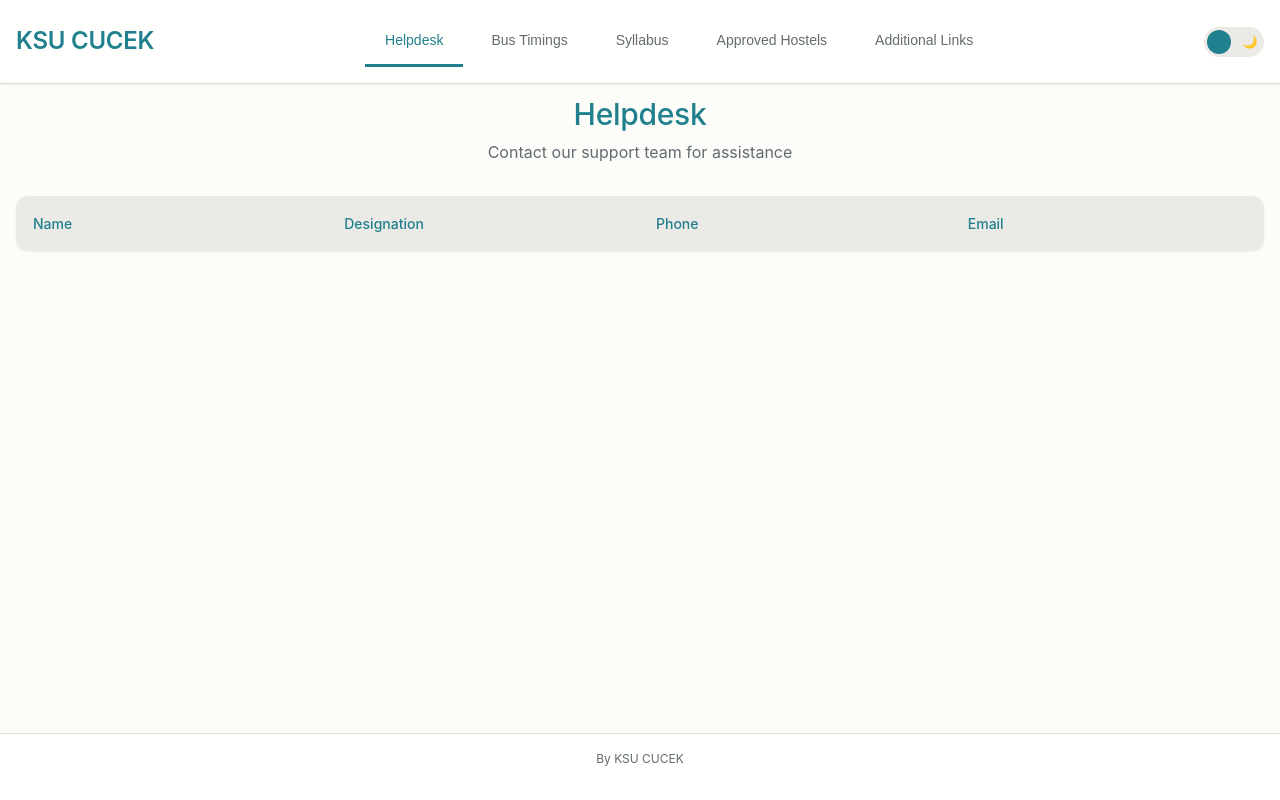
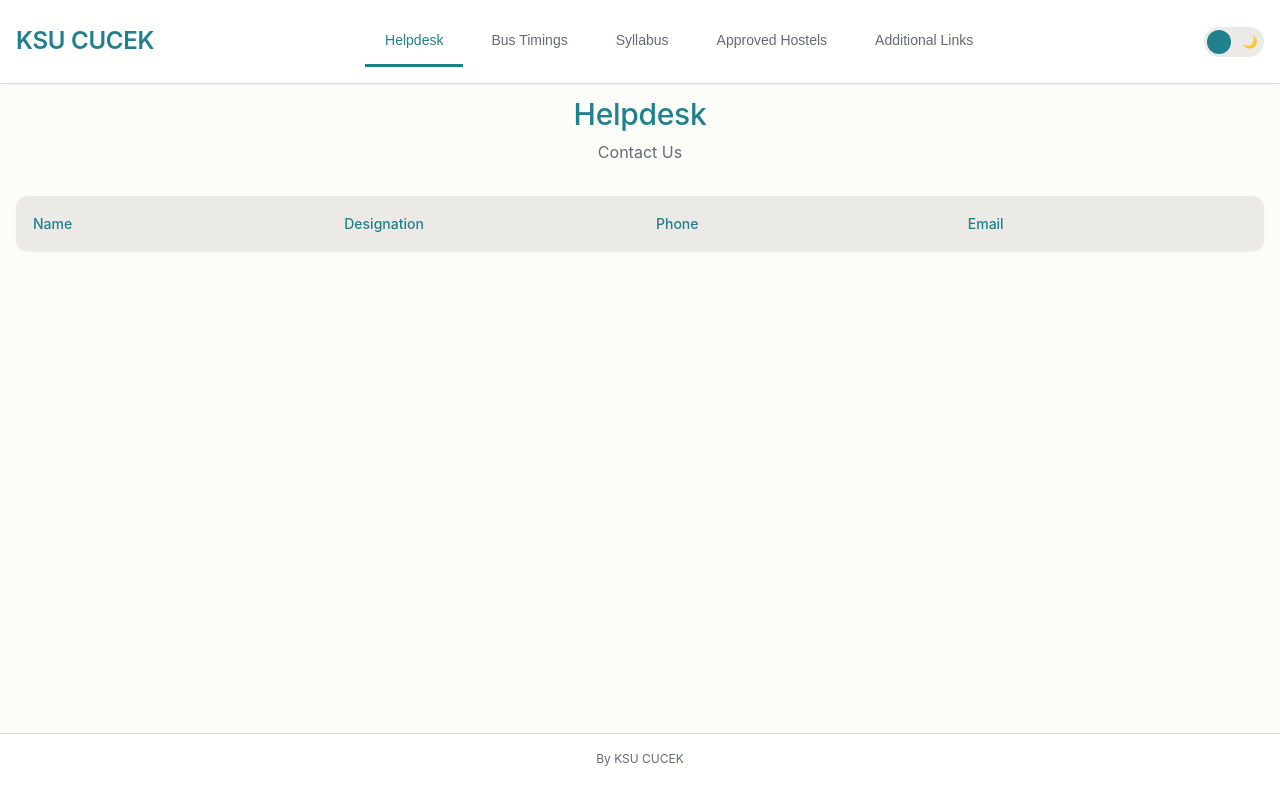
Before and after one commit to rezinch/ksu_helpline, a website: page index.html in a window 1280 px wide. Drawn offline with nearby package versions, Linux system fonts and the light colour scheme; no server answers; a web font is replaced by a local one.

Commit message:
Update index.html

```diff
--- a/index.html
+++ b/index.html
@@ -74,7 +74,7 @@
         <section id="helpdesk" class="tab-content section-animate" role="tabpanel" aria-labelledby="tab-helpdesk">
             <div class="section-header">
                 <h2>Helpdesk</h2>
-                <p class="section-description">Contact our support team for assistance</p>
+                <p class="section-description">Contact Us</p>
             </div>
            <div class="table-wrapper">
   <table id="helpdeskTable" class="data-table">
```
